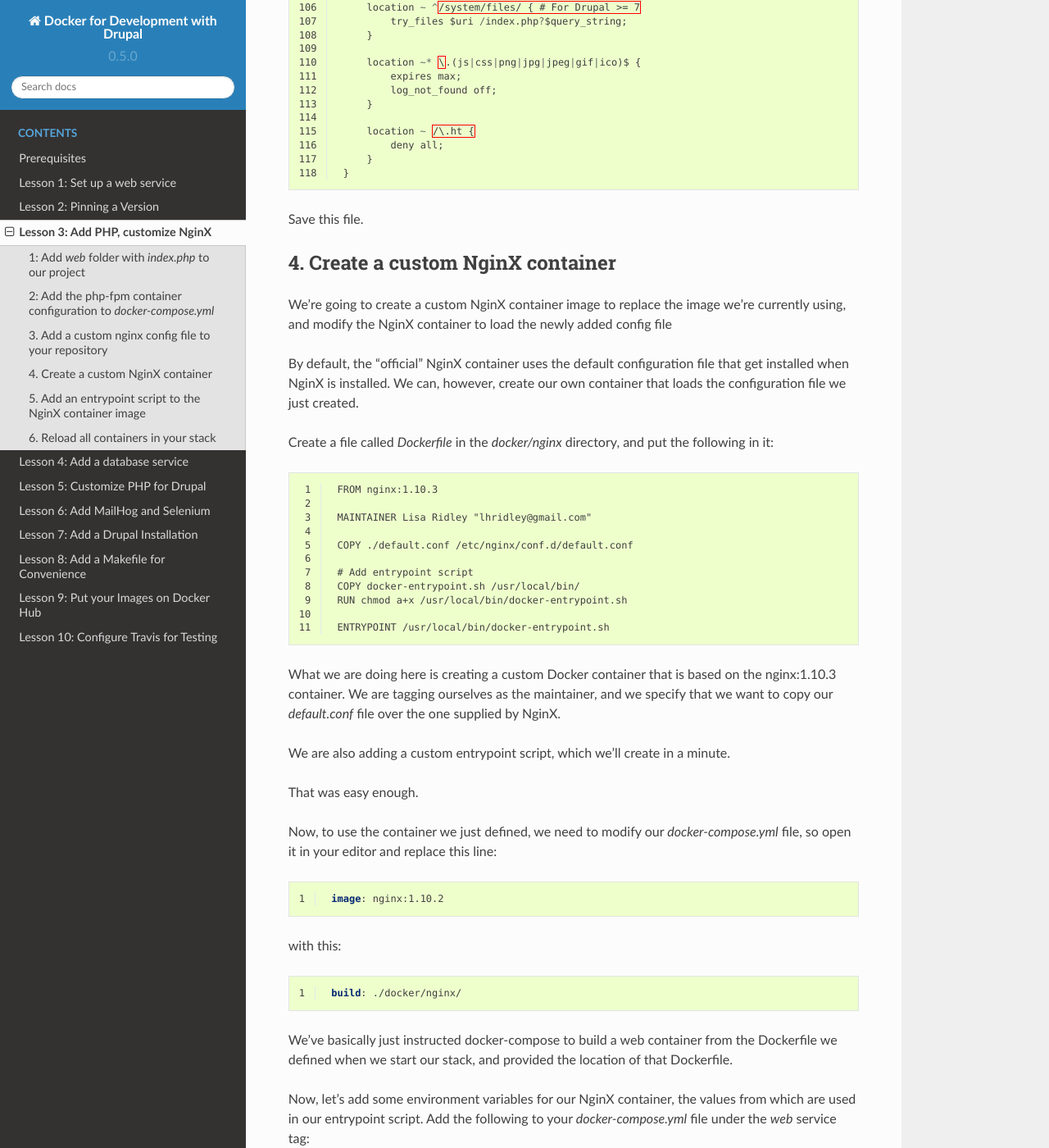
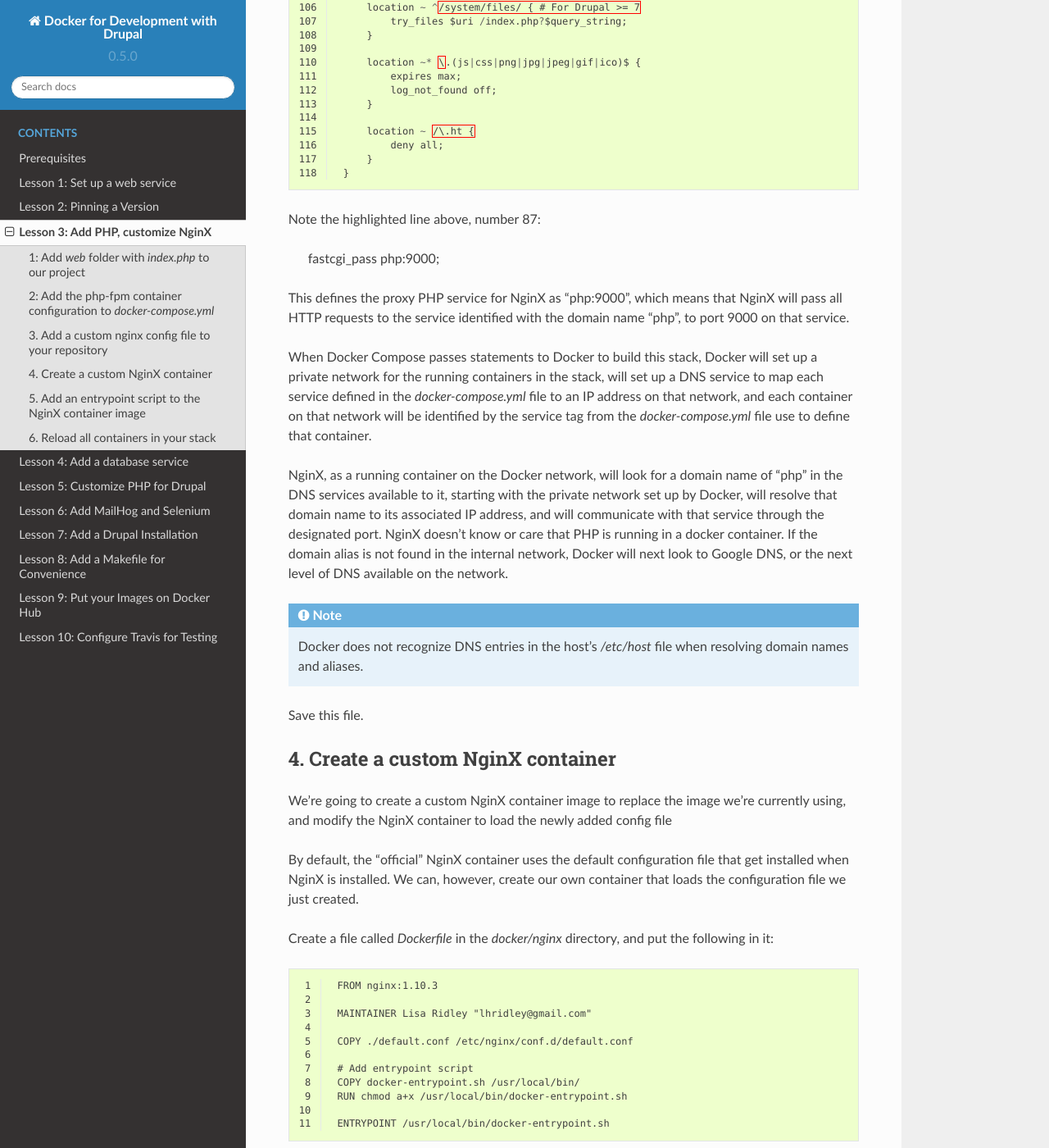
Before and after one commit to codementality/docker-for-drupal-development, a Sphinx documentation site: the page built from docs/lessonthree.rst, in a window 1280 px wide and 1400 px high, scrolled down 3481 px. Shown: the whole window at 82% size. Built offline with Sphinx 7.4.7 and the Read the Docs theme 2.0.0, drawn with Linux system fonts in a browser that asks for light colours.

Commit message:
Revising Lesson 3

```diff
--- a/docs/lessonthree.rst
+++ b/docs/lessonthree.rst
@@ -64,6 +64,7 @@
 
 .. code-block:: javascript
    :linenos:
+   :emphasize-lines: 87
 
     # Let's redirect https requests to http; you'll want to modify this if you
     # need to test over https
@@ -184,6 +185,19 @@
         }
     }
 
+Note the highlighted line above, number 87:
+
+    fastcgi_pass php:9000;
+
+This defines the proxy PHP service for NginX as "php:9000", which means that NginX will pass all HTTP requests to the service identified with the domain name "php", to port 9000 on that service.
+
+When Docker Compose passes statements to Docker to build this stack, Docker will set up a private network for the running containers in the stack, will set up a DNS service to map each service defined in the `docker-compose.yml` file to an IP address on that network, and each container on that network will be identified by the service tag from the `docker-compose.yml` file use to define that container.
+
+NginX, as a running container on the Docker network, will look for a domain name of "php" in the DNS services available to it, starting with the private network set up by Docker, will resolve that domain name to its associated IP address, and will communicate with that service through the designated port.  NginX doesn't know or care that PHP is running in a docker container.  If the domain alias is not found in the internal network, Docker will next look to Google DNS, or the next level of DNS available on the network.
+
+.. Note::
+
+    Docker does not recognize DNS entries in the host's `/etc/host` file when resolving domain names and aliases.
 
 Save this file.
 
```
